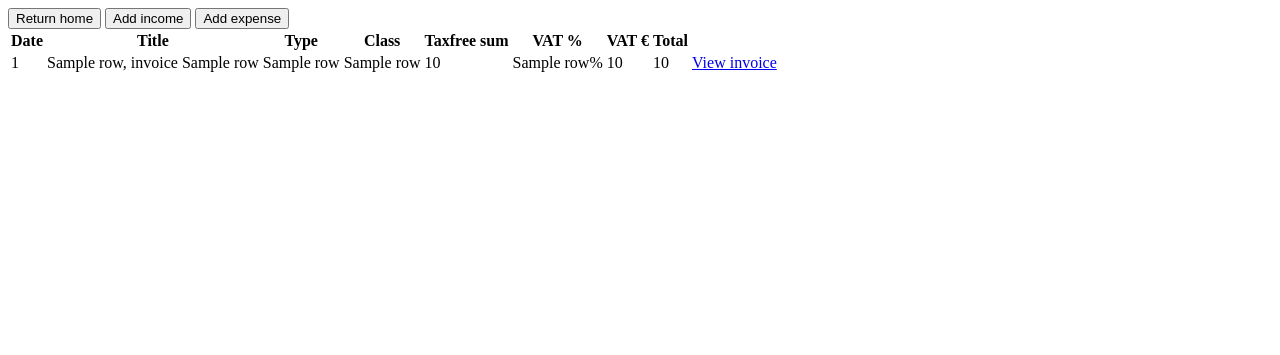
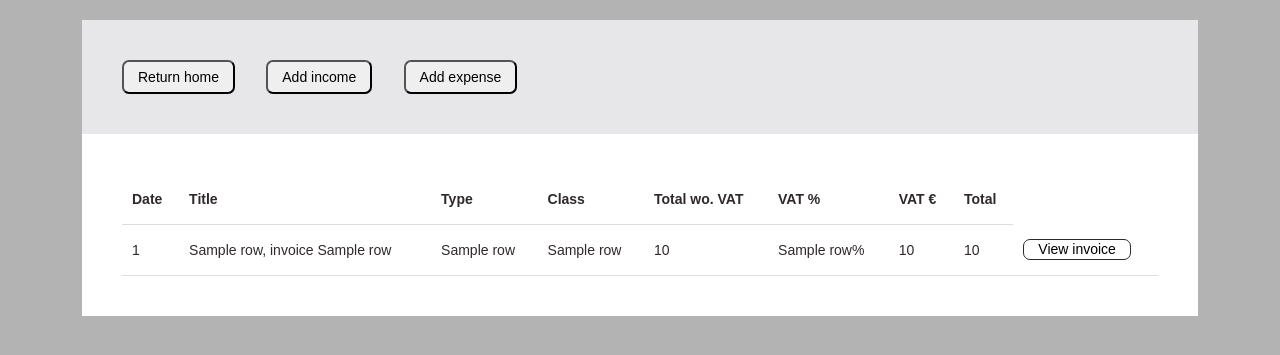
Before and after one commit to Outisal/Single_record_accounting, a Flask app: template templates/records.html in a window 1280 px wide. Shown: the top 355 px of the page. Run offline with Flask 3, Linux system fonts and the light colour scheme; the template is opened without the code that fills it: most values are stand-ins (such as "Sample title", 1, 10 or a date in 2020).

Commit message:
Add CSS formatting to record view

```diff
--- a/static/styles.css
+++ b/static/styles.css
@@ -12,25 +12,33 @@ input{
   font-size: 14px;
 }
 
-form input[type="submit"]{
+form input[type="submit"], button{
   display: inline-block;
   font-size: 14px;
   font-weight:500;
-  padding: 0.4em;
-  margin-left: 3em;
+  margin-right: 2em;
+  padding: .5em 1em;
+  border-radius: .5em;
+}
+
+nav a{
+  text-decoration: none;
+  font-size: 14px;
+  font-weight:400;
+  color: #000;
+  background:var(--white);
+  padding: .1em 1em;
+  border-radius: .5em;
+  border-style: solid;
+  border-color:var(--primary-clr);
+  border-width: 0.1em;
+  margin: 0;
+  line-height: 0;
 }
 
 option{
   display: table-cell;
   font-size: 14px;
-}
-
-button{
-  display: inline-block;
-  font-size: 14px;
-  font-weight:500;
-  padding: 0.4em;
-  margin-left: 1em;
 }
 
 div.row{
@@ -62,6 +70,23 @@ body {
 h3{
   line-height: 5;
 }
+
+table {
+  border-collapse: collapse;
+  width: 100%;
+}
+
+th, td {
+  height: 20px;
+  text-align: left;
+  padding: 10px;
+  font-size: 14px;
+  line-height: 30px;
+  color: var(--primary-clr);
+  border-bottom: 1px solid #ddd;
+}
+
+tr:nth-child(even) {background-color: #f2f2f2;}
 
 .main_title{
   font-weight: 700;
@@ -106,6 +131,20 @@ h3{
   padding: 40px;
 }
 
+.frame_records {
+  width: 90%;
+  max-width: 100%;
+  height: auto;
+  background: var(--white);
+  margin: 20px auto;
+}
+
+.frame_records > div{
+  width: 100%;
+  padding: 40px;
+}
+
+
 .frame .info .i_row,
 .frame .footer .i_row{
   justify-content: space-between;
@@ -113,7 +152,8 @@ h3{
 
 .frame .info,
 .frame .invoice_terms,
-.frame .footer{
+.frame .footer,
+.frame_records .info{
   background: var(--invoice-bg);
 }
 
--- a/templates/records.html
+++ b/templates/records.html
@@ -1,6 +1,13 @@
+<!DOCTYPE html>
+<link rel="stylesheet" href="/static/styles.css">
+<meta name="viewport" content="width=device-width, initial-scale=1">
+<div class="frame_records">
+  <div class="info">
     <button type="button" onclick="window.location.href='/'">Return home</button>
     <button type="button" onclick="window.location.href='/add_income'">Add income</button>
     <button type="button" onclick="window.location.href='/add_expense'">Add expense</button>
+  </div>
+  <div>
     <table>
       <thead>
         <tr>
@@ -8,7 +15,7 @@
         <th>Title</th>
         <th>Type</th>
         <th>Class</th>
-        <th>Taxfree sum</th>
+        <th>Total wo. VAT</th>
         <th>VAT %</th>
         <th>VAT €</th>
         <th>Total</th>
@@ -30,9 +37,11 @@
             <td>{{row[7]|round(2)}}</td>
             <td>{{ (row[7] + row[5])|round(2) }}</td>
             {% if row[2] != None %}
-                <td><a href="/invoice/{{ row[2] }}">View invoice</a></td>
+              <td><nav><a href="/invoice/{{ row[2] }}">View invoice</a></nav></td>
             {% endif %}
           </tr>
         {% endfor %}
       </tbody>
     </table>
+  </div>
+</div>
```
Lines whose indentation alone changed are shown as unchanged.
